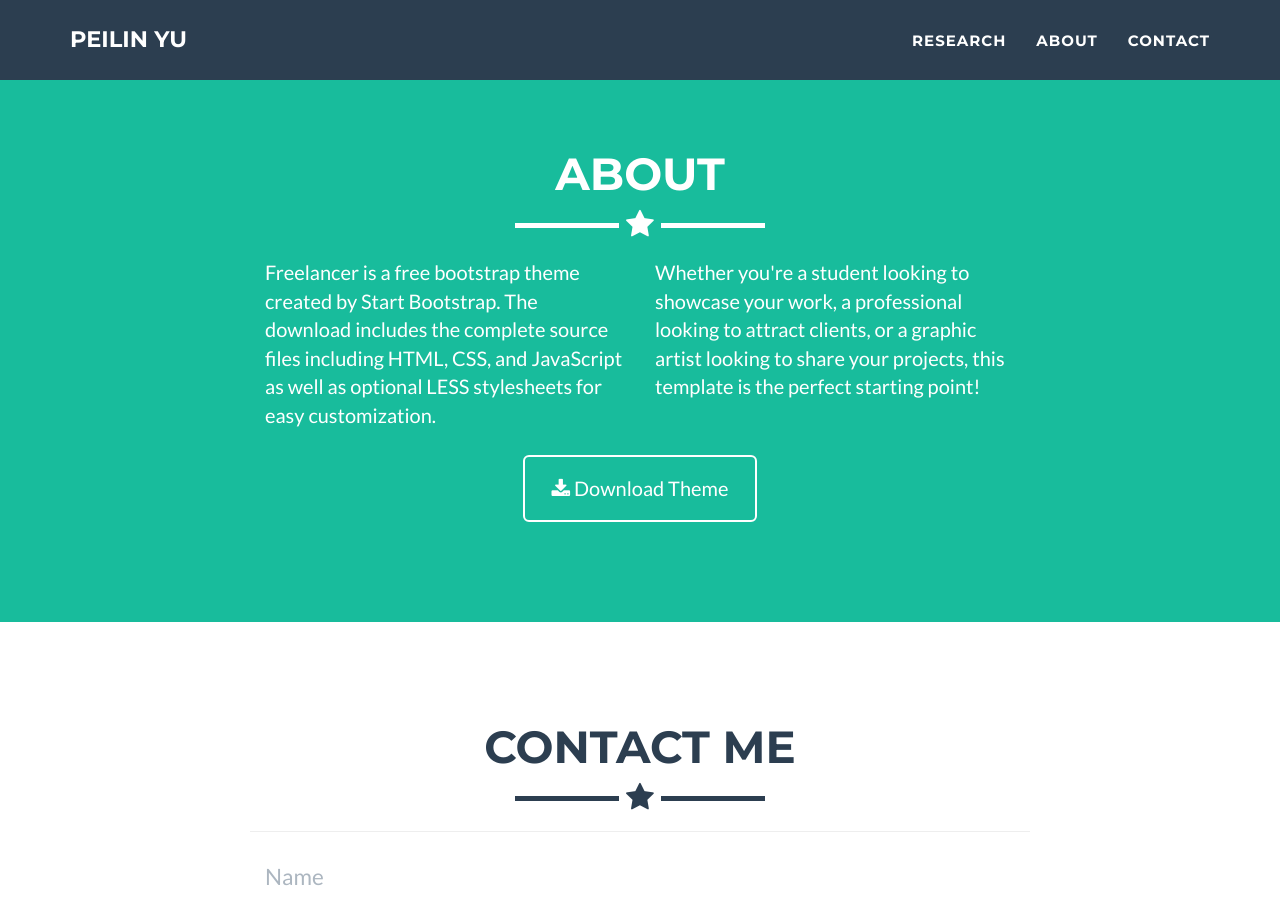
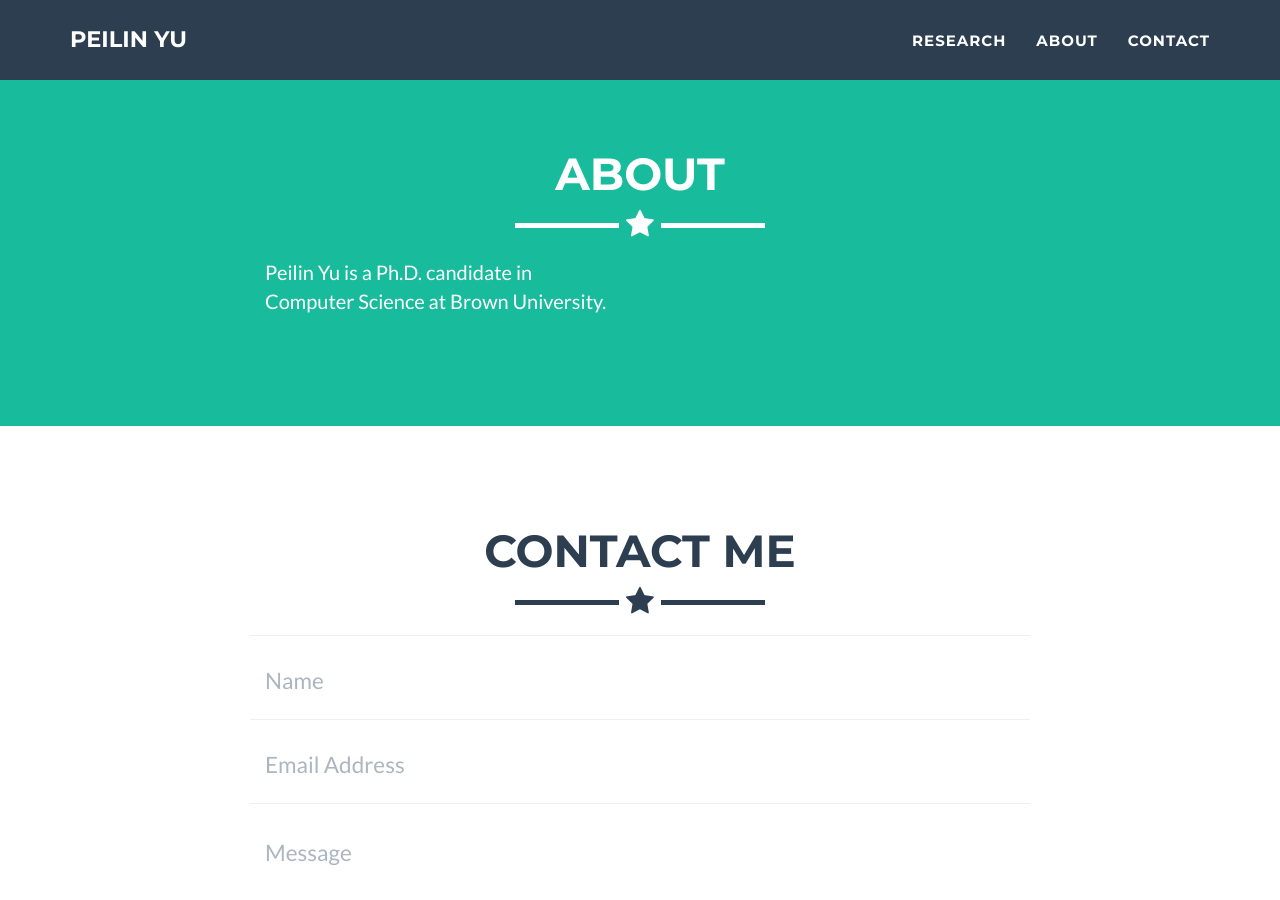
Before and after one commit to dotpyu/dotpyu.github.io, a Jekyll site: the page built from _posts/2014-07-18-project-1.markdown, in a window 1280 px wide and 900 px high, scrolled down 1623 px. Built offline with Jekyll 4.4.1, drawn with Linux system fonts in a browser that asks for light colours.

Commit message:
Update about.html

```diff
--- a/_includes/about.html
+++ b/_includes/about.html
@@ -9,15 +9,10 @@
             </div>
             <div class="row">
                 <div class="col-lg-4 col-lg-offset-2">
-                    <p>Freelancer is a free bootstrap theme created by Start Bootstrap. The download includes the complete source files including HTML, CSS, and JavaScript as well as optional LESS stylesheets for easy customization.</p>
+                    <p>Peilin Yu is a Ph.D. candidate in Computer Science at Brown University.</p>
                 </div>
                 <div class="col-lg-4">
-                    <p>Whether you're a student looking to showcase your work, a professional looking to attract clients, or a graphic artist looking to share your projects, this template is the perfect starting point! </p>
-                </div>
-                <div class="col-lg-8 col-lg-offset-2 text-center">
-                    <a href="https://github.com/jeromelachaud/freelancer-theme" class="btn btn-lg btn-outline">
-                        <i class="fa fa-download"></i> Download Theme
-                    </a>
+                    <p> </p>
                 </div>
             </div>
         </div>
```
